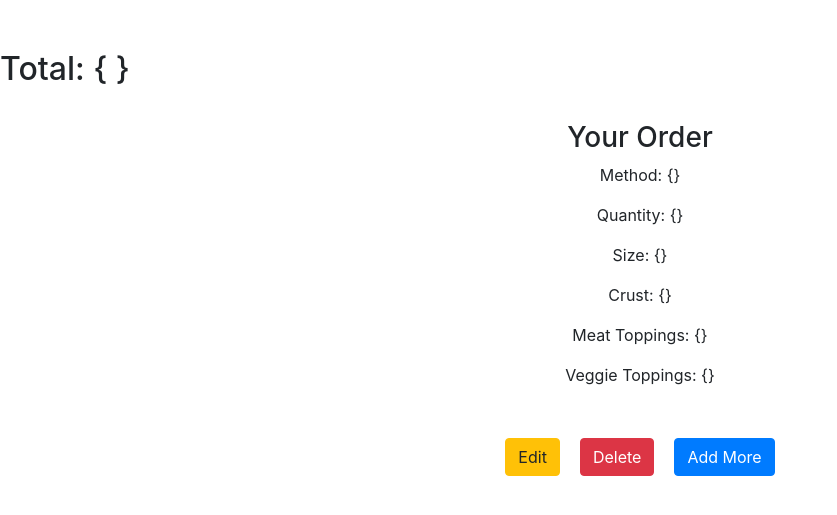
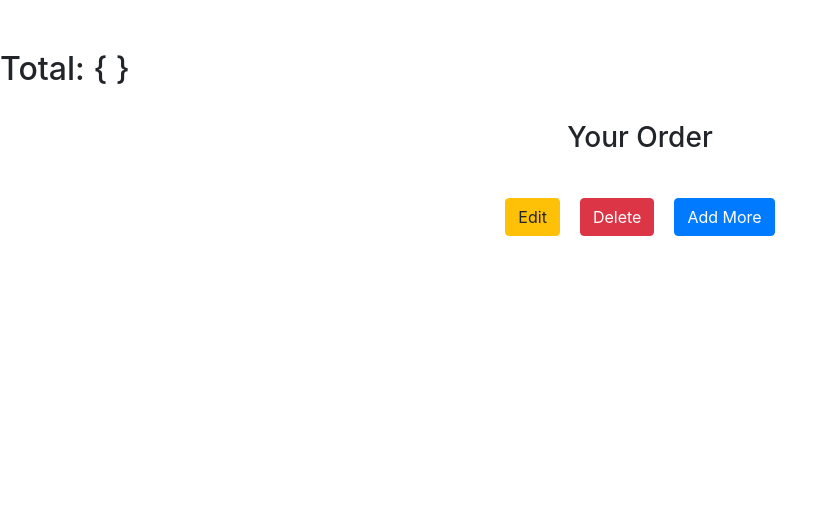
Before and after one commit to AlfonzoVillarreal/Fonzies_Pizzeria, a Django app: page /checkout in a window 1280 px wide. Shown: the part 150-665 px from the top of the page, without its empty margins (0-837 px from the left). Run offline with Django 3.2, Linux system fonts and the light colour scheme; some libraries are stand-ins or nearby versions.

Commit message:
and more

```diff
--- a/pizza_app/templates/checkout.html
+++ b/pizza_app/templates/checkout.html
@@ -35,26 +35,21 @@
     <!--Order List-->
     <div class="order-list">
         <h3>Your Order</h3>
-        <p>Method: {}</p>
-        <p>Quantity: {}</p>
-        <p>Size: {}</p>
-        <p>Crust: {}</p>
-        <p>Meat Toppings: {} </p>
-        <p>Veggie Toppings: {}</p>
+
     </div>
 
     <div class="buttons">
         <!--Edit Button-->
         <div class="edit">
-            <button type="button" class="btn btn-warning">Edit</button>
+            <a href="/{ user.id }/edit" class="btn btn-warning">Edit</a>
         </div>
         <!--Delete-->
         <div class="delete">
-            <button type="button" class="btn btn-danger">Delete</button>
+            <a href="/delete" class="btn btn-danger">Delete</a>
         </div>
         <!--"Add More" Button-->
         <div class="add-more">
-            <button type="button" class="btn btn-primary">Add More</button>
+            <a href="/order" class="btn btn-primary">Add More</a>
         </div>
     </div>
 
```
